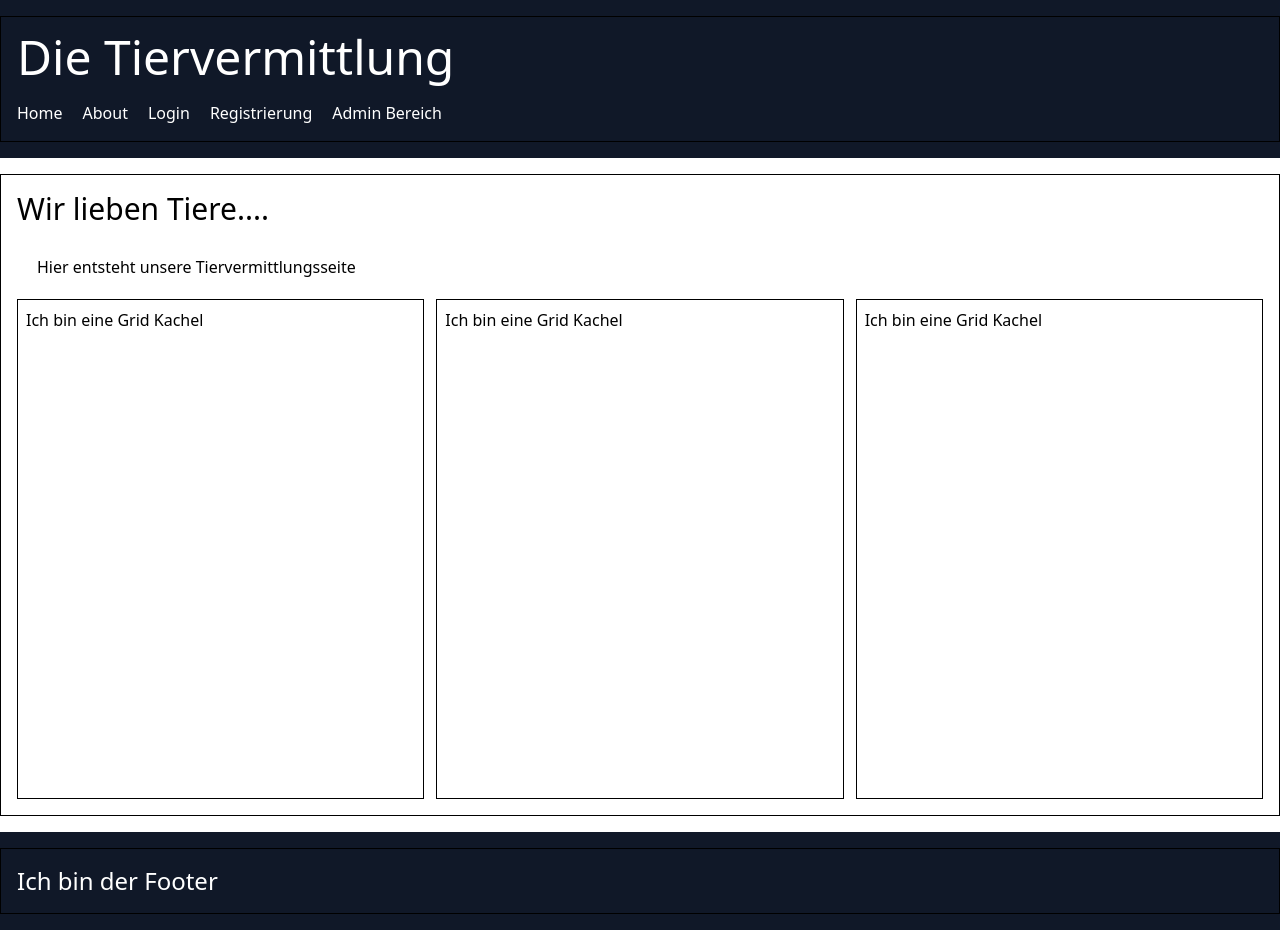
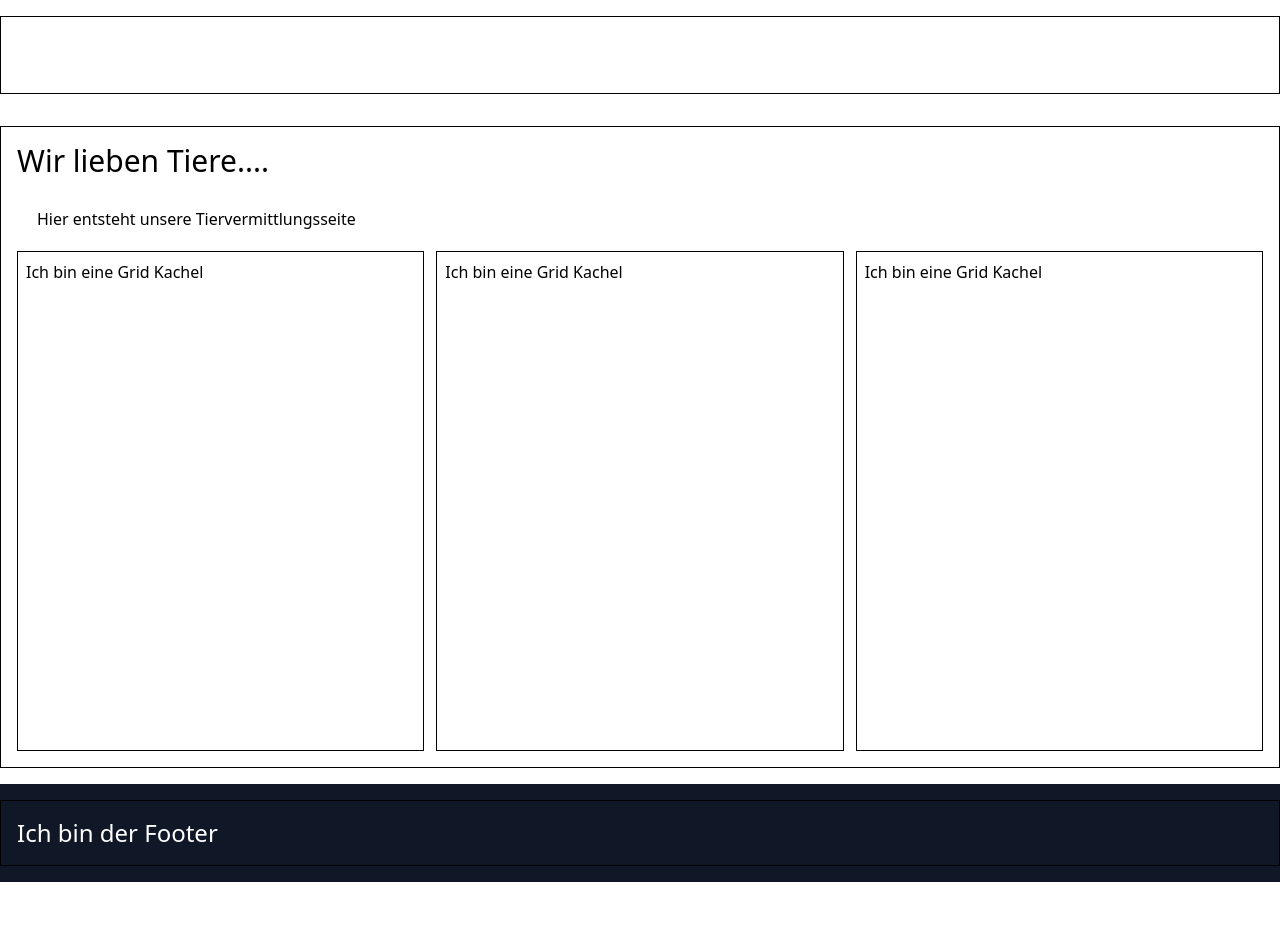
Before and after one commit to kaktusgarten/tiervermittlung, a React (Vite) app in the folder frontend/: page / in a window 1280 px wide. After the commit the page ends 882 px from the top, so only its background shows below. Built offline with nearby package versions, Linux system fonts and the light colour scheme.

Commit message:
Setup all pages

```diff
--- a/frontend/src/App.tsx
+++ b/frontend/src/App.tsx
@@ -7,6 +7,11 @@ import LoginPage from "./pages/LoginPage";
 import RegistrierungPage from "./pages/RegistrierungPage";
 import AdminBereichPage from "./pages/AdminBereichPage";
 import ProtectedLayout from "./layouts/ProtectedLayout";
+import AddAnimalPage
+  from "./pages/AddAnimalPage";
+import UserProfilePage from "./pages/UserProfilePage";
+import AnimalDetailPage from "./pages/AnimalDetailPage";
+import SearchAnimalPage from "./pages/SearchAnimalPage";
 
 function App() {
   return (
@@ -14,11 +19,15 @@ function App() {
       <Routes>
         <Route path="/" element={<MainLayout />}>
           <Route index element={<HomePage />} />
+          <Route path="/tier-suchen" element={<SearchAnimalPage />} />
           <Route path="/about" element={<AboutPage />} />
           <Route path="/login" element={<LoginPage />} />
+          <Route path="/details" element={<AnimalDetailPage />} />
           <Route path="/registrierung" element={<RegistrierungPage />} />
           <Route element={<ProtectedLayout />}>
             <Route path="/admin-bereich" element={<AdminBereichPage />} />
+            <Route path="/tier-einstellen" element={<AddAnimalPage/>} />
+            <Route path="/mein-konto" element={<UserProfilePage/>} />
           </Route>
         </Route>
       </Routes>
--- a/frontend/src/components/Header.tsx
+++ b/frontend/src/components/Header.tsx
@@ -4,7 +4,6 @@ export default function Header() {
   return (
     <>
       <header className="p-4">
-        <h1 className="text-5xl text-white">Die Tiervermittlung</h1>
         <nav className="pt-5">
           <ul className="flex gap-5 text-white">
             <li>
--- a/frontend/src/layouts/MainLayout.tsx
+++ b/frontend/src/layouts/MainLayout.tsx
@@ -5,7 +5,7 @@ export default function MainLayout() {
   return (
     <>
       <div className="page flex flex-col min-h-screen">
-        <div className="bg-gray-900 py-4 sticky top-0">
+        <div className="py-4 sticky top-0">
           <div className="container m-auto border">
             <Header></Header>
           </div>
--- a/frontend/src/pages/HomePage.tsx
+++ b/frontend/src/pages/HomePage.tsx
@@ -4,17 +4,23 @@ export default function HomePage() {
       <main className="p-4">
         <h2 className="mb-2 text-3xl">Wir lieben Tiere....</h2>
         <div className="p-5">Hier entsteht unsere Tiervermittlungsseite</div>
-        <div className="grid xl:grid-cols-3 md:grid-cols-2 gap-3">
+
+        <section className="grid xl:grid-cols-3 md:grid-cols-2 gap-3">
+
           <div className="border min-h-[500px] p-2">
             Ich bin eine Grid Kachel
           </div>
+
           <div className="border min-h-[500px] p-2">
             Ich bin eine Grid Kachel
           </div>
+
           <div className="border min-h-[500px] p-2">
             Ich bin eine Grid Kachel
           </div>
-        </div>
+
+        </section>
+
       </main>
     </>
   );
```
